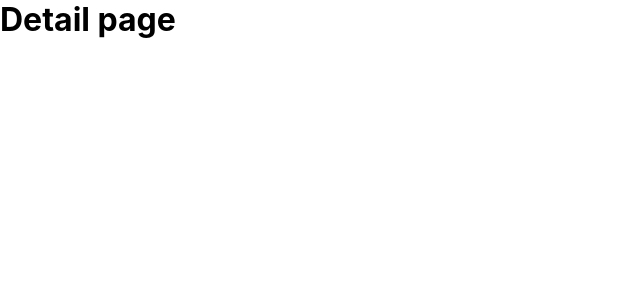
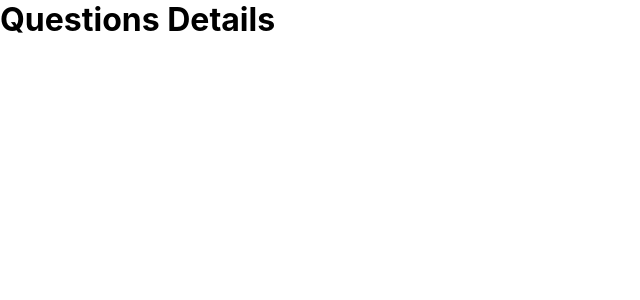
Before and after one commit to ashishsantikari/questions-challenge, a React (Create React App) app: page /detail/1 in a window 1280 px wide. Shown: the top 300 px of the page, without its empty margins (0-640 px from the left). Built offline with nearby package versions, Linux system fonts and the light colour scheme.

Commit message:
Create Detail Page

```diff
--- a/src/App.js
+++ b/src/App.js
@@ -2,6 +2,7 @@ import React from "react";
 import { BrowserRouter as Router, Switch, Route } from "react-router-dom";
 import "./App.css";
 import Home from "./pages/Home";
+import Detail from "./pages/Detail";
 
 function App() {
   return (
@@ -11,7 +12,7 @@ function App() {
           <Home />
         </Route>
         <Route path={`/detail/:questionId`}>
-          <h1>Detail page</h1>
+          <Detail />
         </Route>
         <Route path="*">
           <h1>404: NOT FOUND</h1>
--- /dev/null
+++ b/src/pages/Detail/index.js
@@ -0,0 +1,7 @@
+import React from "react";
+
+const Detail = () => {
+  return <h1>Questions Details</h1>;
+};
+
+export default Detail;
```
